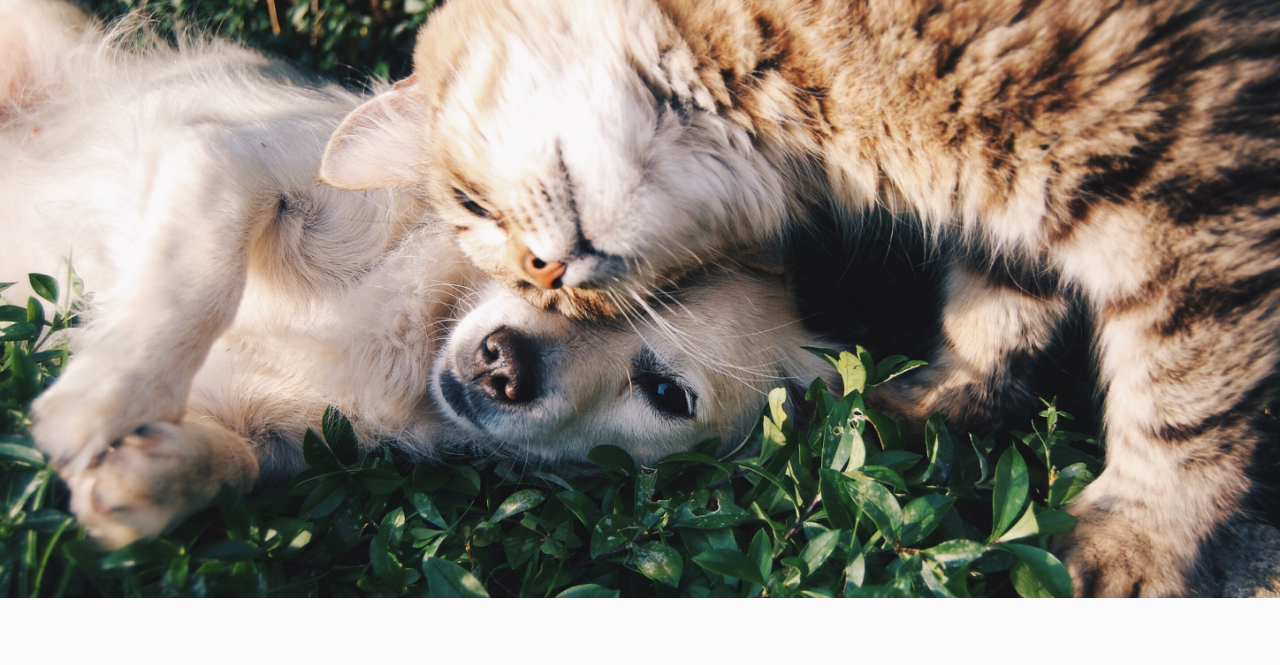
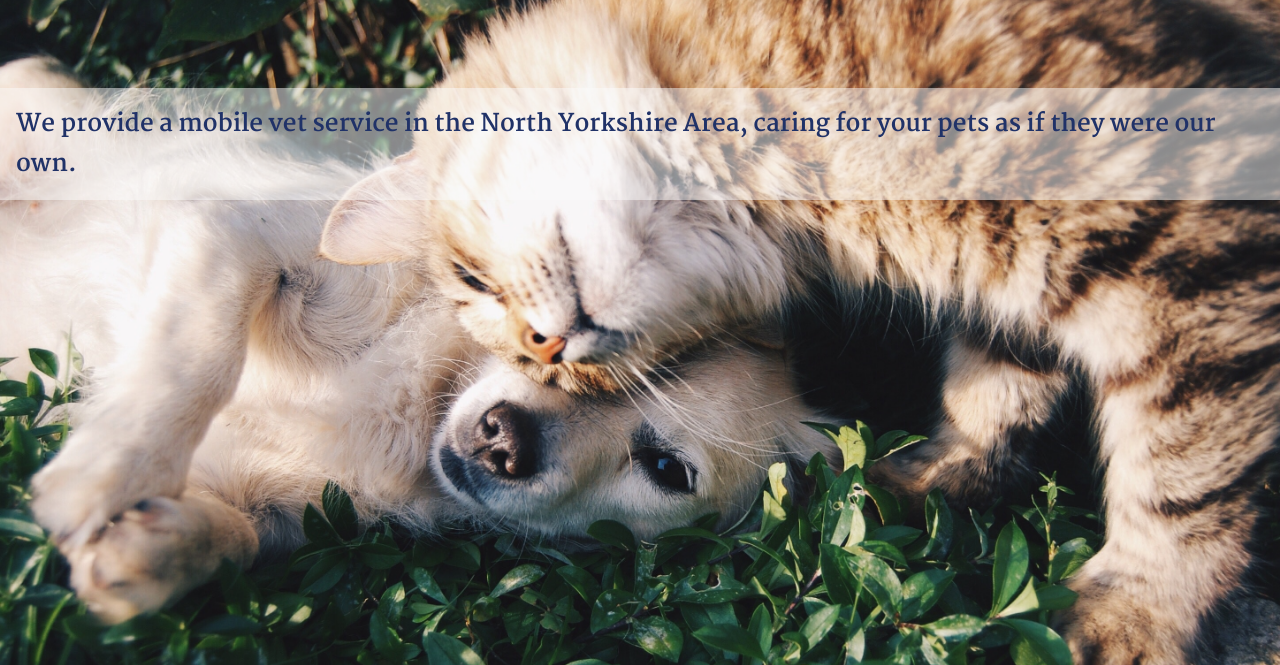
Before and after one commit to Code-Institute-Submissions/alanjameschapman-mobile-vet, a plain HTML site: page index.html in a window 1280 px wide. Shown: the part 78-743 px from the top of the page. Drawn offline with Linux system fonts and the light colour scheme.

Commit message:
add hero text with positioning

```diff
--- a/assets/css/style.css
+++ b/assets/css/style.css
@@ -16,6 +16,12 @@ body {
     /* Generic project styles */
     color: #3a3a3a;
     font-family: 'Lora', serif;
+}
+
+#hero-text > h2 {
+    font-family: 'Martel', serif;
+    color: #203268;
+    padding: 1rem
 }
 
 /* header */
@@ -37,7 +43,6 @@ nav {
     padding: 0 1rem;
     left: 0;
     width: 100%;
-    box-shadow: 0 3px 3px #203268;
     display: none;
     top: 100%;
 }
@@ -74,10 +79,6 @@ header a {
     color: #fbfbfb;
 }
 
-h1 {
-    font-family: 'Lora', serif;
-}
-
 /* main content */
 main {
     background-color: #fbfbfb;
@@ -88,9 +89,18 @@ main {
 
 /* hero section */
 #hero {
-    height: 600px;
+    height: 750px;
     width: 100%;
     background: url("../images/dog-and-cat.jpg") no-repeat center center/cover;
+    position: relative;
+}
+
+#hero-text {
+    background-color: rgba(251, 251, 251, 0.5);
+    position: absolute;
+    top: 90px;
+    width: 100%;
+    /* min-height: 100px; */
 }
 
 /* footer */
--- a/index.html
+++ b/index.html
@@ -35,7 +35,11 @@
 
     <!-- main content -->
     <main>
-        <section id="hero"></section>
+        <section id="hero">
+            <div id="hero-text">
+                <h2>We provide a mobile vet service in the North Yorkshire Area, caring for your pets as if they were our own.</h2>
+            </div>
+        </section>
     </main>
 
     <!-- footer -->
```
